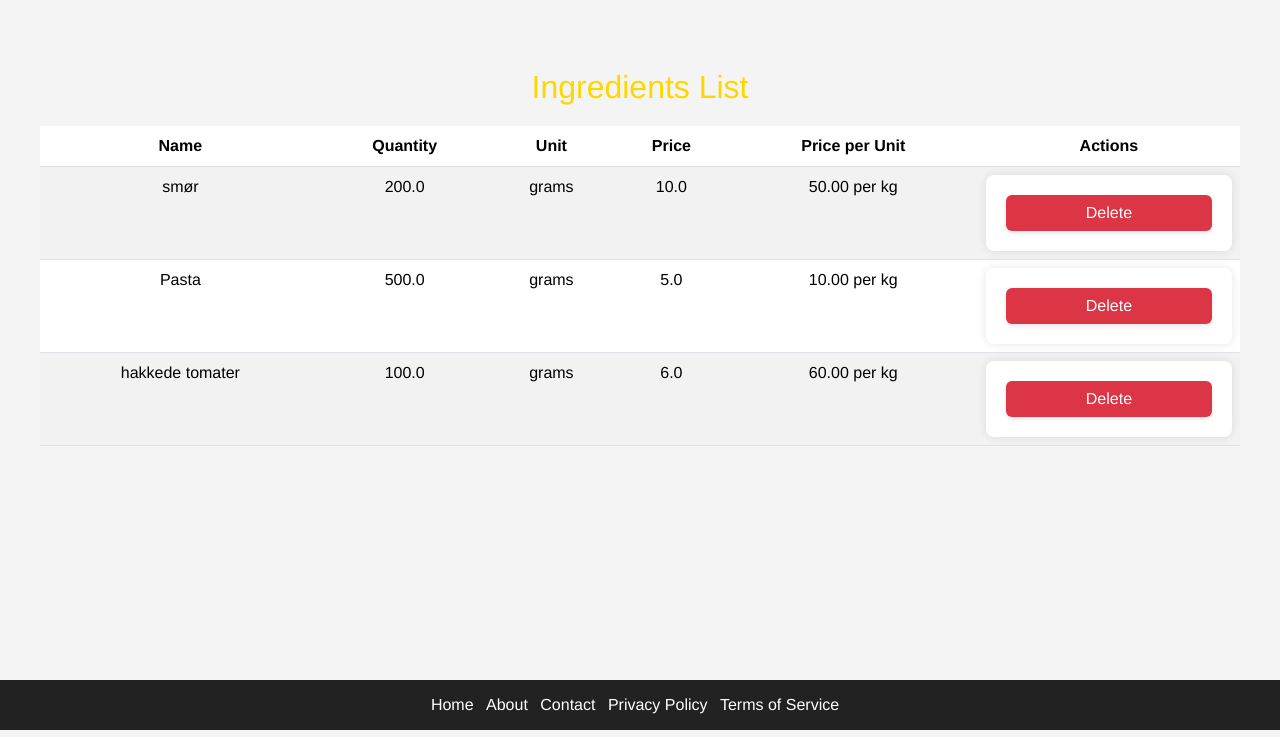
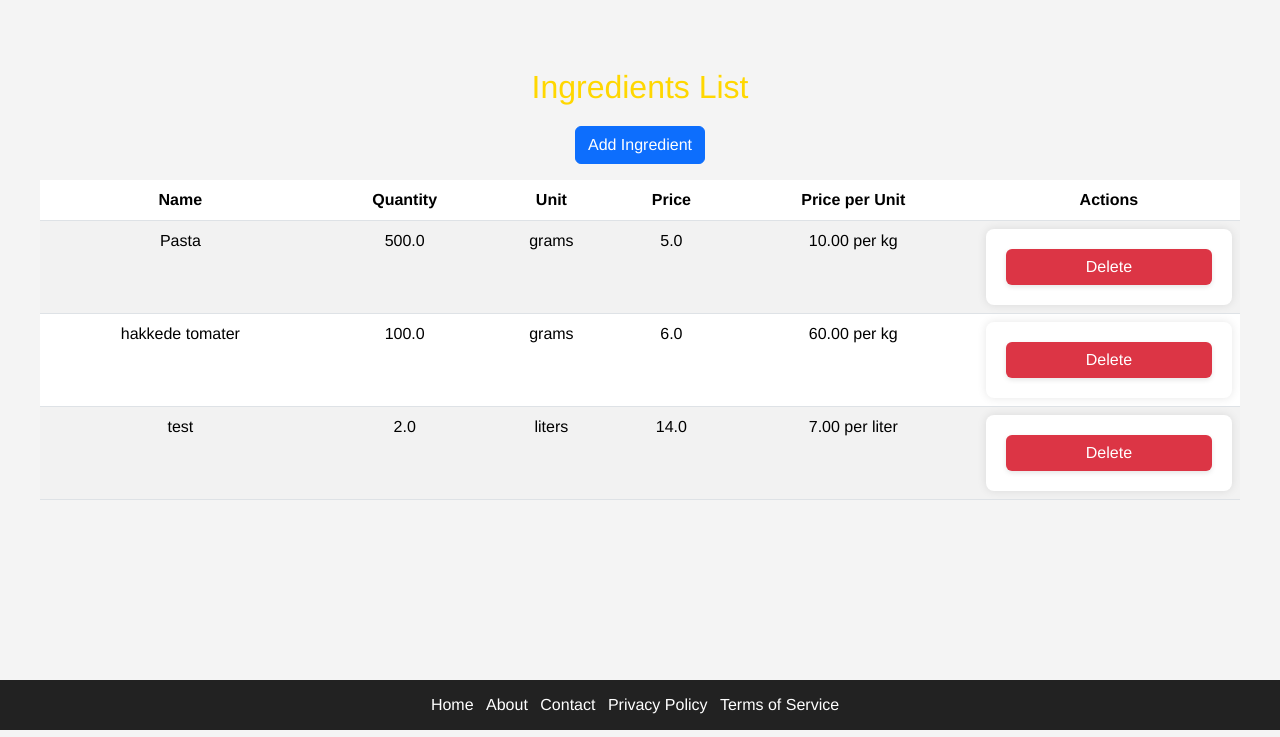
Before and after one commit to MTBonde/MyFoodBudget_v0.1, a Flask app: page /ingredients in a window 1280 px wide. Shown: the part 70-807 px from the top of the page. Run offline with Flask 3, Linux system fonts and the light colour scheme; the first user in the database is signed in.

Commit message:
updates based on user test
better delete key
add ingredients on ingridents page

```diff
--- a/static/js/priceCalculations.js
+++ b/static/js/priceCalculations.js
@@ -47,3 +47,12 @@ document.addEventListener('DOMContentLoaded', function() {
         });
     }
 });
+
+document.addEventListener('DOMContentLoaded', function() {
+    document.querySelectorAll('[data-ingredient]').forEach((element) => {
+        const quantity = parseFloat(element.getAttribute('data-quantity'));
+        const price = parseFloat(element.getAttribute('data-price'));
+        const unit = element.getAttribute('data-unit');
+        element.innerText = calculatePricePerUnit(quantity, price, unit);
+    });
+});
--- a/templates/ingredients.html
+++ b/templates/ingredients.html
@@ -7,6 +7,7 @@
 {% block main %}
     <div class="container">
         <h2>Ingredients List</h2>
+        <a href="/add_ingredient" class="btn btn-primary mb-3">Add Ingredient</a>
         <table class="table table-striped">
             <thead>
             <tr>
@@ -25,9 +26,16 @@
                     <td>{{ ingredient.quantity }}</td>
                     <td>{{ ingredient.quantity_unit }}</td>
                     <td>{{ ingredient.price }}</td>
-                    <td id="pricePerUnit{{ loop.index }}">-</td>
+                    <td id="pricePerUnit{{ loop.index }}"
+                        data-ingredient
+                        data-quantity="{{ ingredient.quantity }}"
+                        data-price="{{ ingredient.price }}"
+                        data-unit="{{ ingredient.quantity_unit }}">
+                        -
+                    </td>
+
                     <td>
-                        <form action="/delete_ingredient/{{ ingredient.id }}" method="post" onsubmit="return confirm('Are you sure you want to delete this ingredient?');">
+                        <form action="/delete_ingredient/{{ ingredient.id }}" method="post" class="delete-form">
                             <button type="submit" class="btn btn-danger">Delete</button>
                         </form>
                     </td>
@@ -36,17 +44,6 @@
             </tbody>
         </table>
     </div>
+    <script src="/static/js/deleteConfirmation.js"></script>
     <script src="/static/js/priceCalculations.js"></script>
-    <script>
-        document.addEventListener('DOMContentLoaded', function() {
-            {% for ingredient in ingredients %}
-                document.getElementById('pricePerUnit{{ loop.index }}').innerText =
-                    calculatePricePerUnit(
-                        {{ ingredient.quantity }},
-                        {{ ingredient.price }},
-                        '{{ ingredient.quantity_unit }}'
-                    );
-            {% endfor %}
-        });
-    </script>
 {% endblock %}
--- a/templates/recipes.html
+++ b/templates/recipes.html
@@ -30,7 +30,7 @@ Recipes
                     </ul>
                 </td>
                 <td>
-                    <form action="/delete_recipe/{{ recipe.id }}" method="post" onsubmit="return confirm('Are you sure you want to delete this recipe?');">
+                    <form action="/delete_recipe/{{ recipe.id }}" method="post" class="delete-form">
                         <button type="submit" class="btn btn-danger">Delete</button>
                     </form>
                 </td>
@@ -39,4 +39,5 @@ Recipes
         </tbody>
     </table>
 </div>
+    <script src="/static/js/deleteConfirmation.js"></script>
 {% endblock %}
```
Also changed, not shown: static/js/deleteConfirmation.js (added, +9 -0 lines), myfoodbudget.db, 2 other files.
